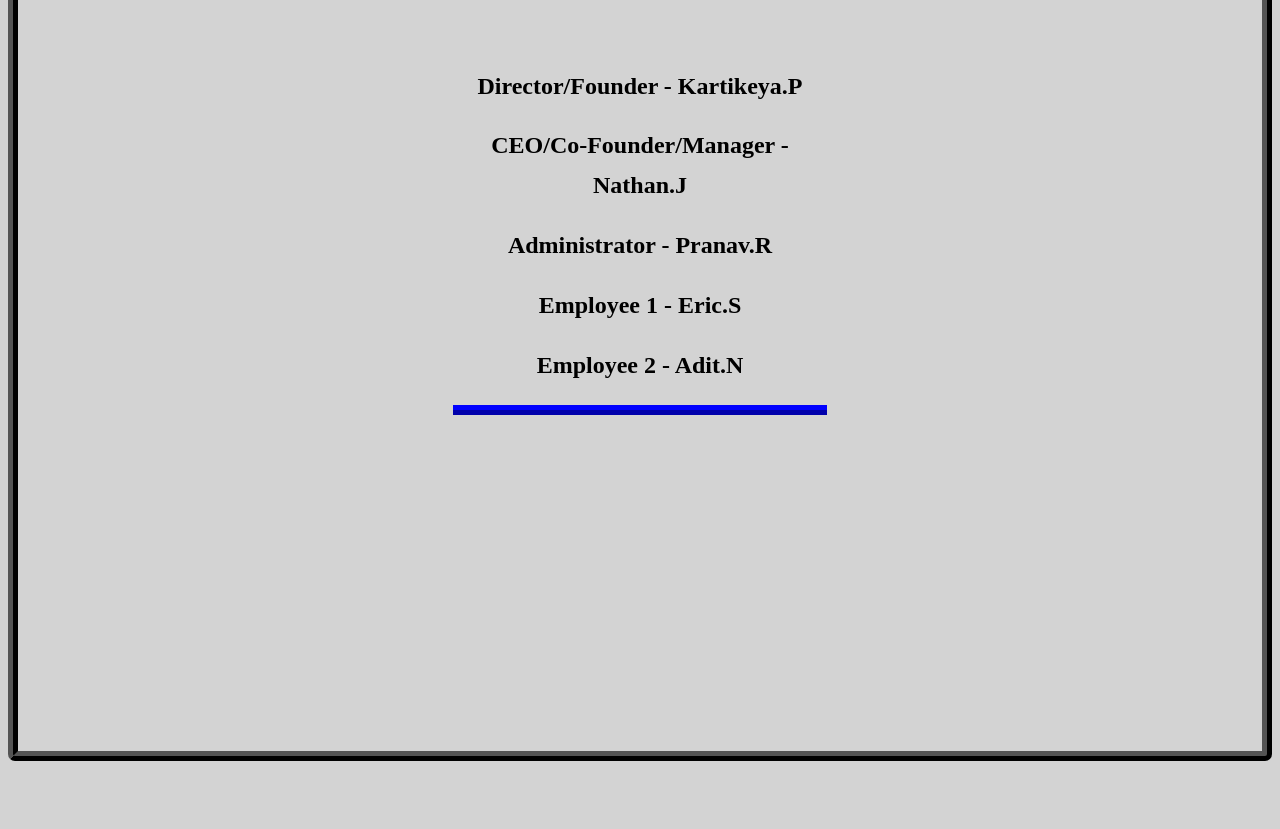
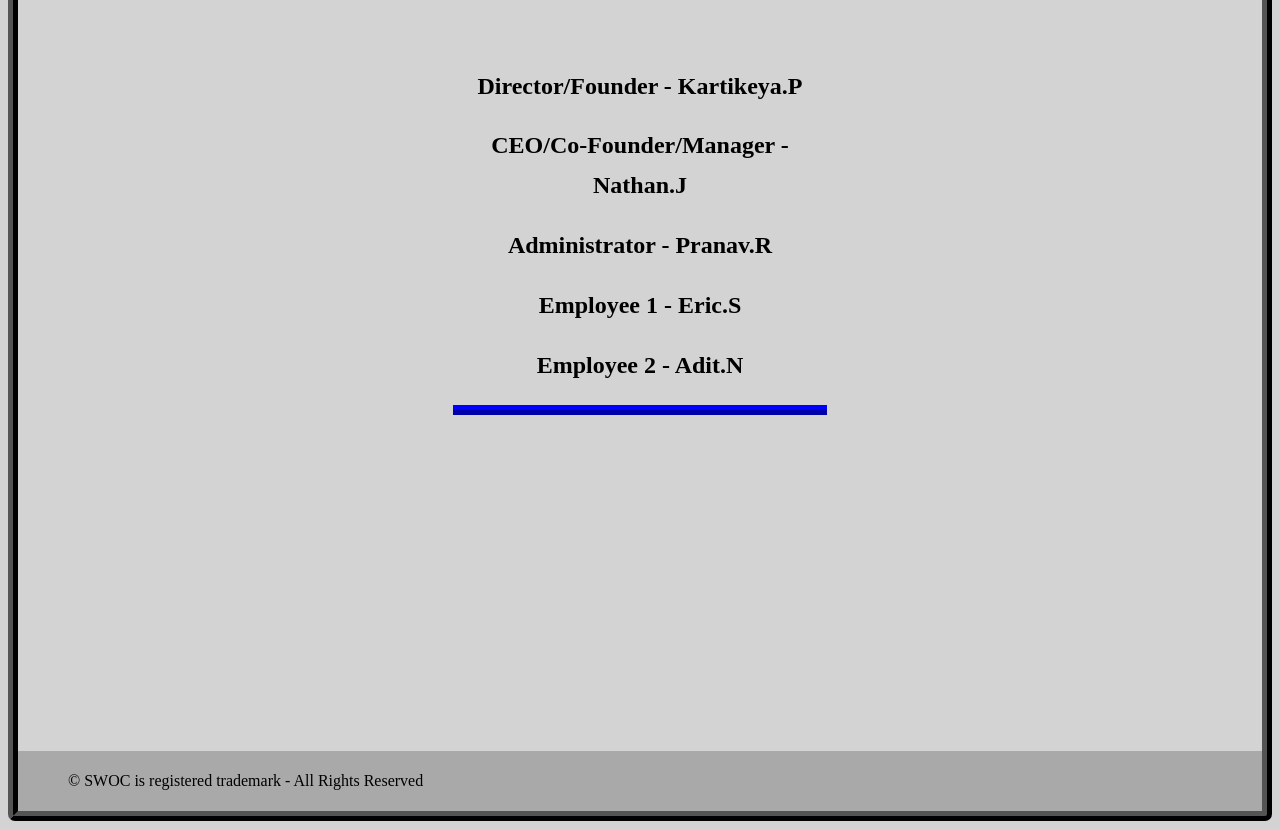
Before and after one commit to Nathan-NJN/SWOC-Members, a plain HTML site: page index.html in a window 1280 px wide. Shown: the part 181-1010 px from the top of the page. Before the commit the page ends 950 px from the top, so only its background shows below. Drawn offline with Linux system fonts and the light colour scheme.

Commit message:
Update index.html

```diff
--- a/index.html
+++ b/index.html
@@ -70,6 +70,15 @@
                 line-height: 40px;
             }
 
+            footer {
+                background-color: darkgray;
+                height: 50px;
+                padding-left: 50px;
+                padding-top: 5px;
+                padding-bottom: 5px;
+                margin-top: 50px;
+            }
+
         </style>
     </head>
     <body>
@@ -97,7 +106,9 @@
             <h2> Administrator - Pranav.R </h2>
             <h2> Employee 1 - Eric.S</h2>
             <h2> Employee 2 - Adit.N</h2>
-         </div>
-
+        </div>
+        <footer>
+            <p> © SWOC is registered trademark - All Rights Reserved </p>
+        </footer>
         </body>
 </html>
```
